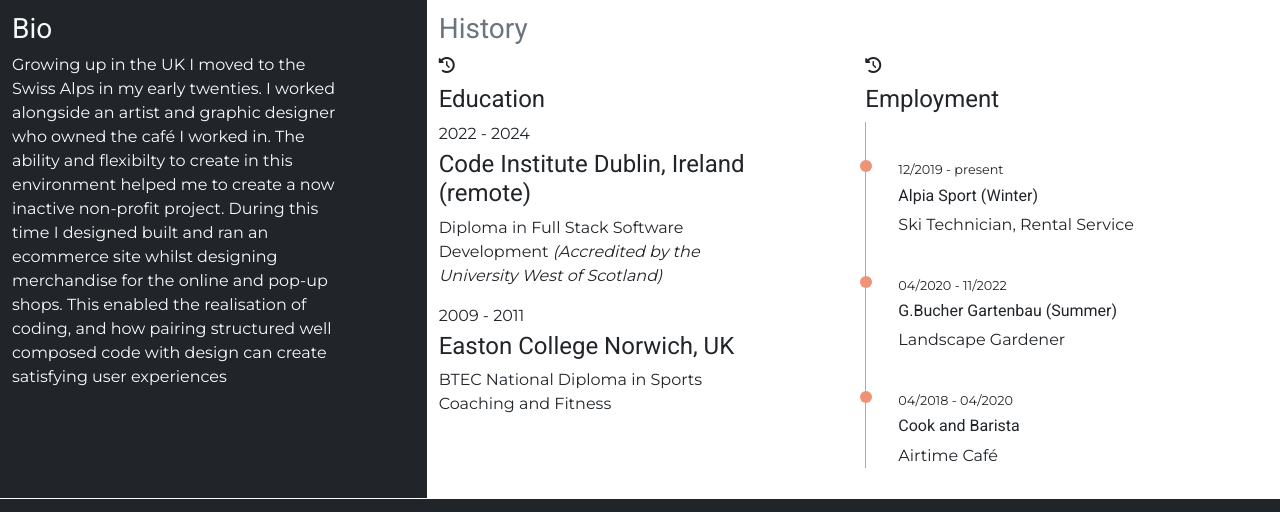
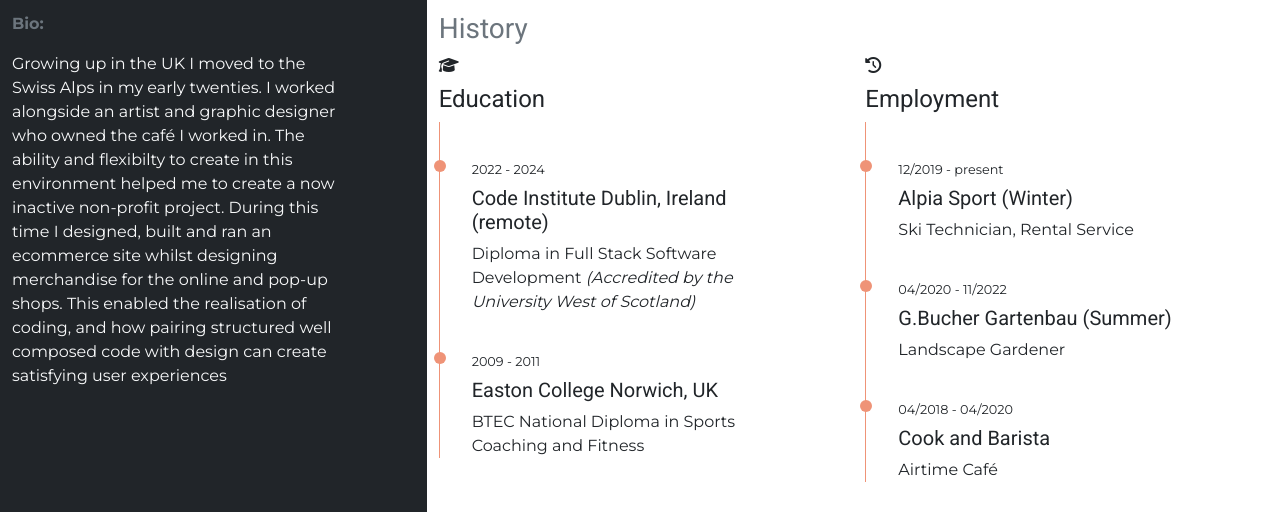
Before and after one commit to mtmanning93/iam-mtmanning, a plain HTML site: page index.html in a window 1280 px wide. Shown: the part 1062-1574 px from the top of the page. Drawn offline with nearby package versions, Linux system fonts and the light colour scheme; a script that the page names is missing.

Commit message:
Add final style tweaks and timeline to education section

```diff
--- a/assets/css/style.css
+++ b/assets/css/style.css
@@ -108,6 +108,10 @@ a:hover {
     display: inline-block;
 }
 
+#bio {
+    font-weight: 700;
+}
+
 /* ---------------------- Tech Skills */
 
 .progress .progress-bar {
@@ -118,7 +122,7 @@ a:hover {
     padding: 2px 20px 2px 10px;
 }
 
-/* ---------------------- Work History */
+/* ---------------------- Employment */
 
 .timeline-item {
     padding: 4em 2em 0em 2em;
--- a/index.html
+++ b/index.html
@@ -204,9 +204,14 @@
 
         <div class="row">
             <div class="col-md-4 bg-dark text-light section-column">
-                <h3>Bio</h3>
+                <p id="bio" class="text-muted">Bio:<p>
                 <div class="col-md-10">
-                    <p>Growing up in the UK I moved to the Swiss Alps in my early twenties. I worked alongside an artist and graphic designer who owned the café I worked in. The ability and flexibilty to create in this environment helped me to create a now inactive non-profit project. During this time I designed built and ran an ecommerce site whilst designing merchandise for the online and pop-up shops. This enabled the realisation of coding, and how pairing structured well composed code with design can create satisfying user experiences</p>
+                    <p class="value">Growing up in the UK I moved to the Swiss Alps in my early twenties. I worked alongside an artist
+                        and graphic designer who owned the café I worked in. The ability and flexibilty to create in this
+                        environment helped me to create a now inactive non-profit project. During this time I designed,
+                        built and ran an ecommerce site whilst designing merchandise for the online and pop-up shops.
+                        This enabled the realisation of coding, and how pairing structured well composed code with design
+                        can create satisfying user experiences</p>
                 </div>
             </div>
             <div class="col-md-8">
@@ -214,19 +219,19 @@
                     <h3 class="text-muted">History</h3>
                     <div class="col-md-6">
                         <div class="col-md-2">
-                            <i class="fa-solid fa-clock-rotate-left"></i>
+                            <i class="fa-solid fa-graduation-cap"></i>
                         </div>
                         <h4 class="mt-2">Education</h4>
-                        <div class="col-md-10">
-                            <p class="fs-6 mb-1">2022 - 2024</p>
-                            <h4>Code Institute Dublin, Ireland (remote)</h4>
-                            <p>Diploma in Full Stack Software Development <em>(Accredited by the University West of
-                                    Scotland)</em></p>
-                        </div>
-                        <div class="col-md-10">
-                            <p class="fs-6 mb-1">2009 - 2011</p>
-                            <h4>Easton College Norwich, UK</h4>
-                            <p>BTEC National Diploma in Sports Coaching and Fitness</p>
+                        <div class="history-items">
+                            <div class="col-md-10 timeline-item" data-dates="2022 - 2024">
+                                <h5>Code Institute Dublin, Ireland (remote)</h5>
+                                <p>Diploma in Full Stack Software Development <em>(Accredited by the University West of
+                                        Scotland)</em></p>
+                            </div>
+                            <div class="col-md-10 timeline-item mb-3" data-dates="2009 - 2011">
+                                <h5>Easton College Norwich, UK</h5>
+                                <p>BTEC National Diploma in Sports Coaching and Fitness</p>
+                            </div>
                         </div>
                     </div>
                     <div class="col-md-6">
@@ -236,15 +241,15 @@
                         <h4 class="mt-2">Employment</h4>
                         <div class="history-items">
                             <div class="timeline-item" data-dates="12/2019 - present">
-                                <h6>Alpia Sport (Winter)</h6>
+                                <h5>Alpia Sport (Winter)</h5>
                                 <p>Ski Technician, Rental Service</p>
                             </div>
                             <div class="timeline-item" data-dates="04/2020 - 11/2022">
-                                <h6>G.Bucher Gartenbau (Summer)</h6>
+                                <h5>G.Bucher Gartenbau (Summer)</h5>
                                 <p>Landscape Gardener</p>
                             </div>
                             <div class="timeline-item" data-dates="04/2018 - 04/2020">
-                                <h6>Cook and Barista</h6>
+                                <h5>Cook and Barista</h5>
                                 <p>Airtime Café</p>
                             </div>
                         </div>
```
